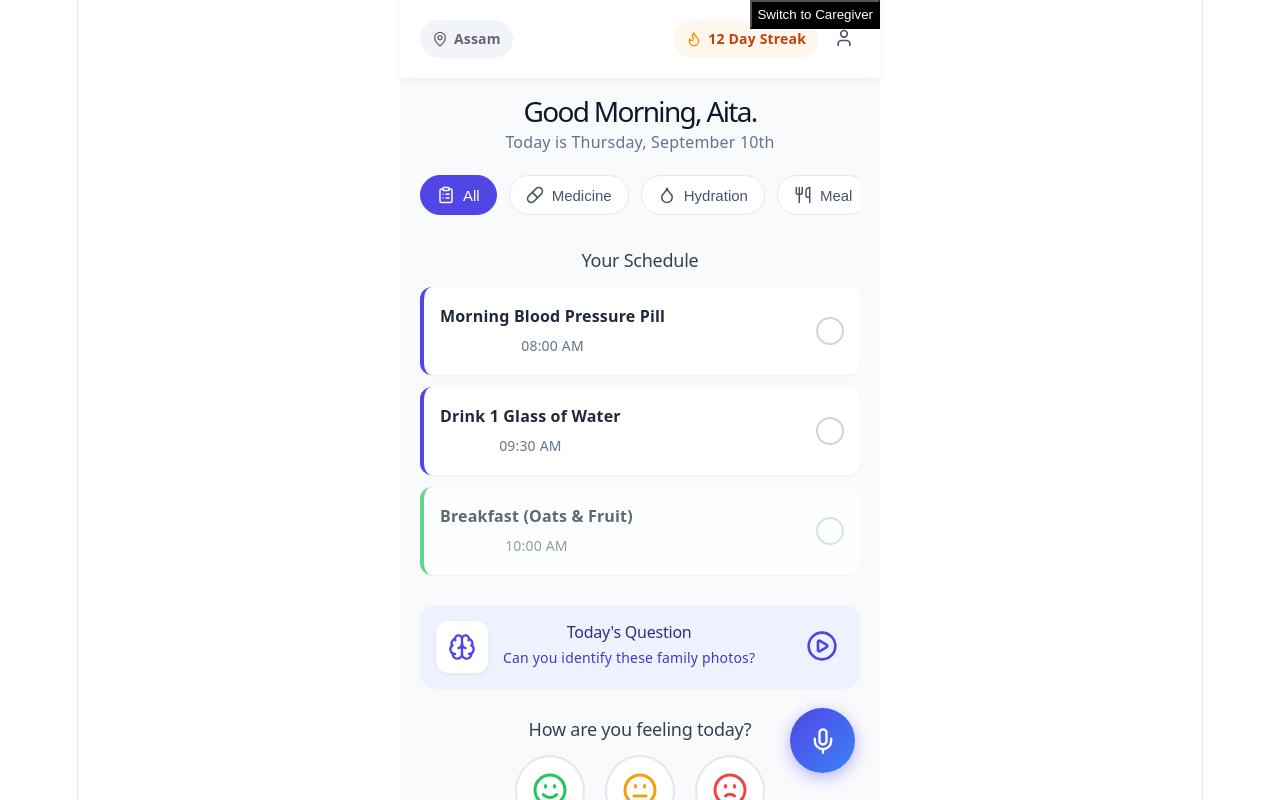
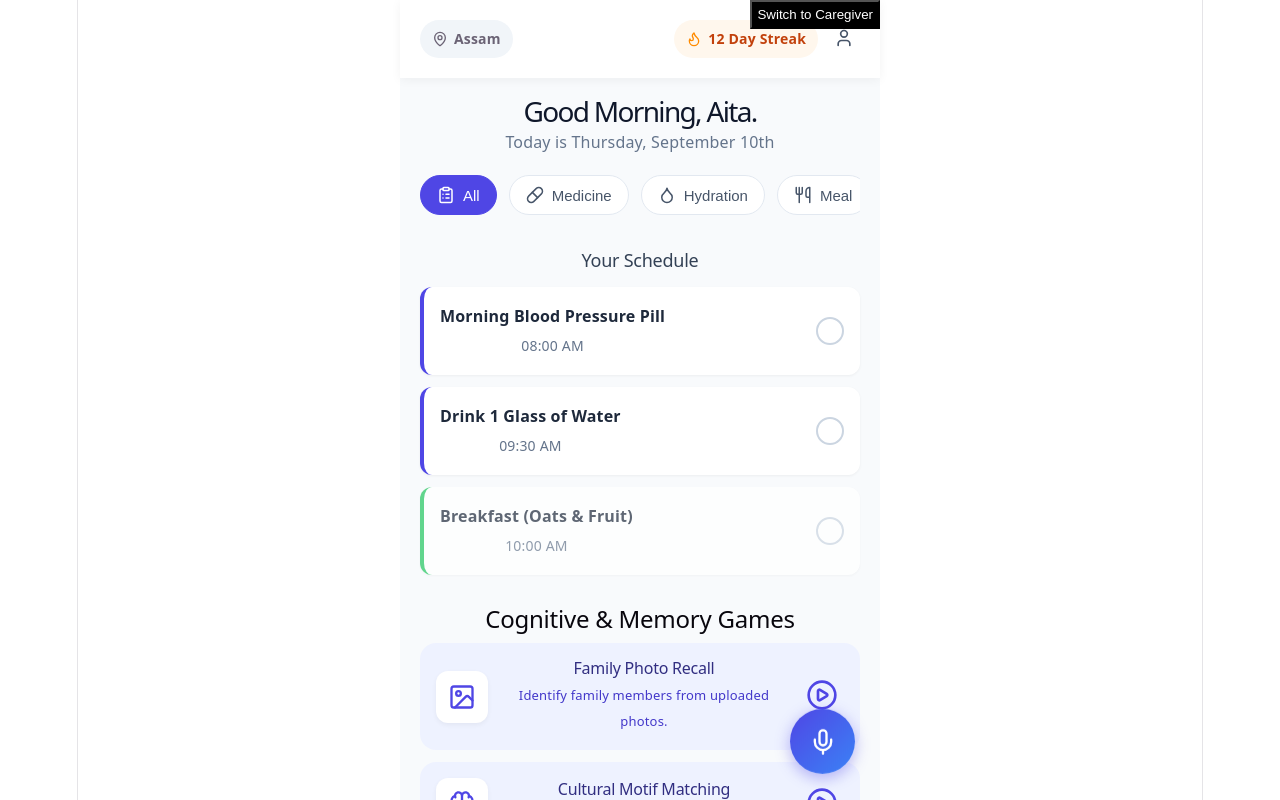
Before and after one commit to yashmathur1207/Sanjivni-ner, a React app in the folder frontend/: page / in a window 1280 px wide. Shown: the top 800 px of the page. Built offline with nearby package versions, Linux system fonts and the light colour scheme; the HTML template or start-up script is replaced by a standard one.

Commit message:
feat: implement modular game registry and wrapper

```diff
--- a/frontend/src/App.jsx
+++ b/frontend/src/App.jsx
@@ -1,3 +1,5 @@
+import { GAME_REGISTRY } from './games/registry';
+import GameWrapper from './games/GameWrapper';
 import CaregiverDashboard from './CaregiverDashboard';
 import React, { useState } from 'react';
 import {
@@ -11,6 +13,7 @@ function App() {
   const [activeCategory, setActiveCategory] = useState('All');
   const [mood, setMood] = useState(null);
   const [userRole, setUserRole] = useState('patient'); // 'patient' or 'caregiver'
+  const [activeGameId, setActiveGameId] = useState(null);
 
   // Categories from your notebook sketch
   const categories = [
@@ -91,18 +94,24 @@ function App() {
               </div>
             </section>
 
+            {/* Dynamic Games Section - Renders every game in the registry */}
             <section className="memory-check-section">
-              <div className="memory-card">
-                <div className="memory-icon-bg">
-                  <Brain size={28} color="#4f46e5" />
-                </div>
-                <div className="memory-content">
-                  <h2>Today's Question</h2>
-                  <p>Can you identify these family photos?</p>
-                </div>
-                <button className="play-btn">
-                  <PlayCircle size={32} color="#4f46e5" />
-                </button>
+              <h2>Cognitive & Memory Games</h2>
+              <div style={{ display: 'flex', flexDirection: 'column', gap: '12px', marginTop: '10px' }}>
+                {GAME_REGISTRY.map((game) => (
+                  <div key={game.id} className="memory-card" style={{ display: 'flex', alignItems: 'center', background: '#eef2ff', padding: '16px', borderRadius: '16px', gap: '15px' }}>
+                    <div className="memory-icon-bg" style={{ background: 'white', padding: '12px', borderRadius: '12px', display: 'flex' }}>
+                      <game.icon size={28} color="#4f46e5" />
+                    </div>
+                    <div className="memory-content" style={{ flex: 1 }}>
+                      <h2 style={{ margin: 0, fontSize: '16px', color: '#312e81' }}>{game.title}</h2>
+                      <p style={{ margin: '4px 0 0 0', fontSize: '13px', color: '#4338ca' }}>{game.englishDescription}</p>
+                    </div>
+                    <button className="play-btn" onClick={() => setActiveGameId(game.id)} style={{ background: 'none', border: 'none', cursor: 'pointer' }}>
+                      <PlayCircle size={32} color="#4f46e5" />
+                    </button>
+                  </div>
+                ))}
               </div>
             </section>
 
@@ -131,6 +140,13 @@ function App() {
         // --- CAREGIVER UI STARTS HERE ---
         <CaregiverDashboard />
       )}
+    {activeGameId && (
+     <GameWrapper
+       gameConfig={GAME_REGISTRY.find(g => g.id === activeGameId)}
+       onExit={() => setActiveGameId(null)}
+       activeLanguage="en"
+     />
+   )}
     </div>
   );
 }
--- /dev/null
+++ b/frontend/src/games/GameWrapper.jsx
@@ -0,0 +1,52 @@
+import React, { Suspense, useEffect, useState } from 'react';
+import { X, Loader } from 'lucide-react';
+
+export default function GameWrapper({ gameConfig, onExit, activeLanguage = "en" }) {
+  const [startTime, setStartTime] = useState(null);
+
+  // Start the timer when the game loads
+  useEffect(() => {
+    setStartTime(Date.now());
+  }, []);
+
+  // Standardized callback when a teammate's game finishes
+  const handleGameComplete = (score, metrics) => {
+    const timeSpent = Math.round((Date.now() - startTime) / 1000);
+    console.log(`Game over! Score: ${score}, Time: ${timeSpent}s`);
+
+    // In the future, this will send the telemetry to the Caregiver Dashboard
+    onExit();
+  };
+
+  // The actual game component your teammate built
+  const GameComponent = gameConfig.component;
+
+  return (
+    <div className="game-wrapper-overlay" style={overlayStyle}>
+      {/* Universal Top Bar for every game */}
+      <div className="game-top-bar" style={topBarStyle}>
+        <h2 style={{ fontSize: '18px', margin: 0 }}>{gameConfig.title}</h2>
+        <button onClick={onExit} style={closeBtnStyle}>
+          <X size={24} />
+        </button>
+      </div>
+
+      {/* The Game Area (Suspense handles the loading state) */}
+      <div className="game-play-area" style={playAreaStyle}>
+        <Suspense fallback={<div style={loadingStyle}><Loader className="spin" /> Loading Game...</div>}>
+          <GameComponent
+            language={activeLanguage}
+            onComplete={handleGameComplete}
+          />
+        </Suspense>
+      </div>
+    </div>
+  );
+}
+
+// Quick inline styles for the wrapper (keeps things modular)
+const overlayStyle = { position: 'fixed', top: 0, left: 0, right: 0, bottom: 0, background: '#f8fafc', zIndex: 1000, display: 'flex', flexDirection: 'column' };
+const topBarStyle = { display: 'flex', justifyContent: 'space-between', padding: '15px 20px', background: 'white', borderBottom: '1px solid #e2e8f0', alignItems: 'center' };
+const closeBtnStyle = { background: '#ef4444', color: 'white', border: 'none', borderRadius: '50%', width: '40px', height: '40px', display: 'flex', alignItems: 'center', justifyContent: 'center', cursor: 'pointer' };
+const playAreaStyle = { flex: 1, display: 'flex', justifyContent: 'center', alignItems: 'center', padding: '20px' };
+const loadingStyle = { display: 'flex', flexDirection: 'column', alignItems: 'center', gap: '10px', color: '#64748b' };
--- /dev/null
+++ b/frontend/src/games/modules/FamilyPhotoRecall.jsx
@@ -0,0 +1,13 @@
+import React from 'react';
+
+export default function FamilyPhotoRecall({ language, onComplete }) {
+  return (
+    <div style={{ textAlign: 'center', width: '100%' }}>
+      <h3>📸 Family Photo Recall</h3>
+      <p>Language: {language}</p>
+      <button onClick={() => onComplete(100, {})} style={{ padding: '10px', background: '#10b981', color: 'white', borderRadius: '8px' }}>
+        Simulate Win
+      </button>
+    </div>
+  );
+}
--- /dev/null
+++ b/frontend/src/games/modules/FolkloreAudio.jsx
@@ -0,0 +1,12 @@
+import React from 'react';
+
+export default function FolkloreAudio({ language, onComplete }) {
+  return (
+    <div style={{ textAlign: 'center', width: '100%' }}>
+      <h3>🎵 Folklore Listening</h3>
+      <button onClick={() => onComplete(100, {})} style={{ padding: '10px', background: '#10b981', color: 'white', borderRadius: '8px' }}>
+        Simulate Win
+      </button>
+    </div>
+  );
+}
--- /dev/null
+++ b/frontend/src/games/modules/GamosaPattern.jsx
@@ -0,0 +1,12 @@
+import React from 'react';
+
+export default function GamosaPattern({ language, onComplete }) {
+  return (
+    <div style={{ textAlign: 'center', width: '100%' }}>
+      <h3>🧶 Gamosa Pattern Match</h3>
+      <button onClick={() => onComplete(100, {})} style={{ padding: '10px', background: '#10b981', color: 'white', borderRadius: '8px' }}>
+        Simulate Win
+      </button>
+    </div>
+  );
+}
--- /dev/null
+++ b/frontend/src/games/registry.js
@@ -0,0 +1,29 @@
+import { lazy } from 'react';
+import { Brain, Image as ImageIcon, Music } from 'lucide-react';
+
+export const GAME_REGISTRY = [
+  {
+    id: "family-photo-recall",
+    title: "Family Photo Recall",
+    englishDescription: "Identify family members from uploaded photos.",
+    cognitiveDomain: "Episodic Memory",
+    icon: ImageIcon,
+    component: lazy(() => import('./modules/FamilyPhotoRecall.jsx')),
+  },
+  {
+    id: "gamosa-pattern-match",
+    title: "Cultural Motif Matching",
+    englishDescription: "Match traditional Gamosa weaving patterns.",
+    cognitiveDomain: "Visuospatial",
+    icon: Brain,
+    component: lazy(() => import('./modules/GamosaPattern.jsx')),
+  },
+  {
+    id: "folklore-audio",
+    title: "Folklore Listening",
+    englishDescription: "Listen to regional stories and answer recall questions.",
+    cognitiveDomain: "Attention & Listening",
+    icon: Music,
+    component: lazy(() => import('./modules/FolkloreAudio.jsx')),
+  }
+];
```
